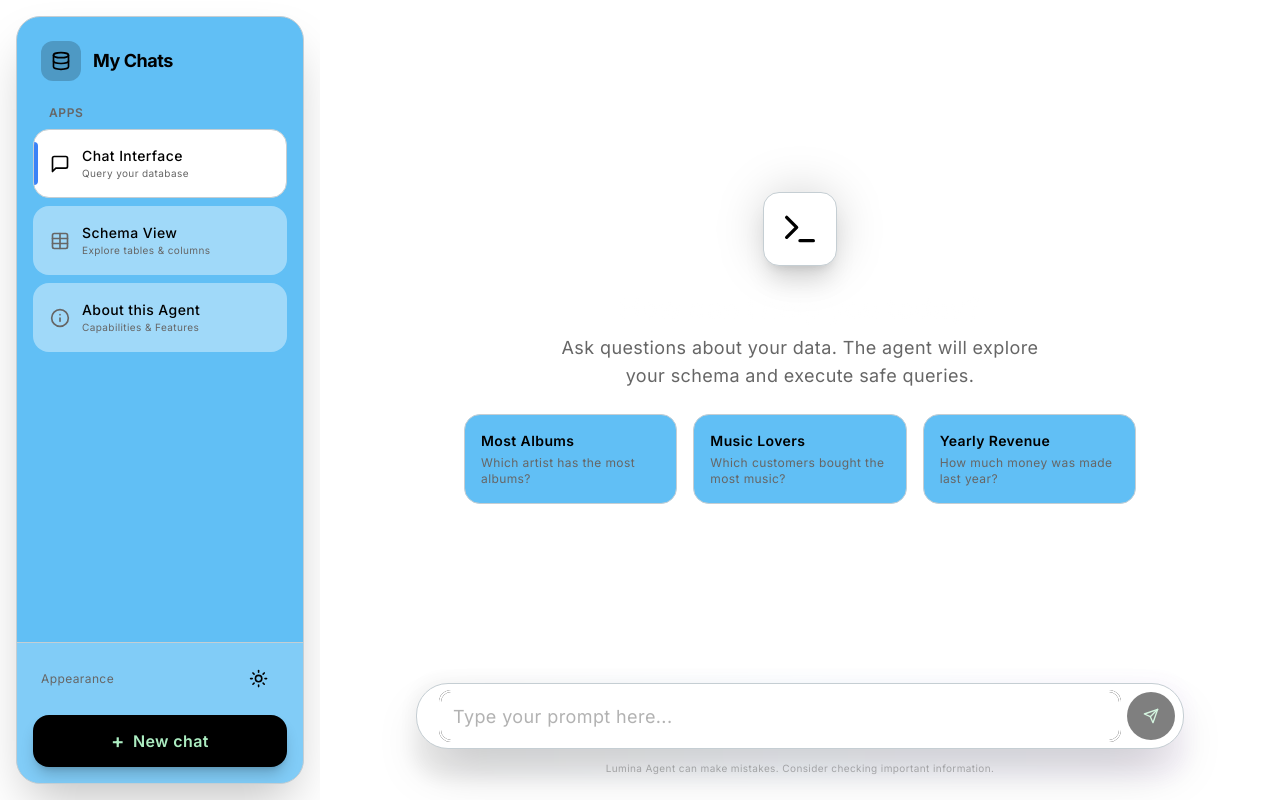
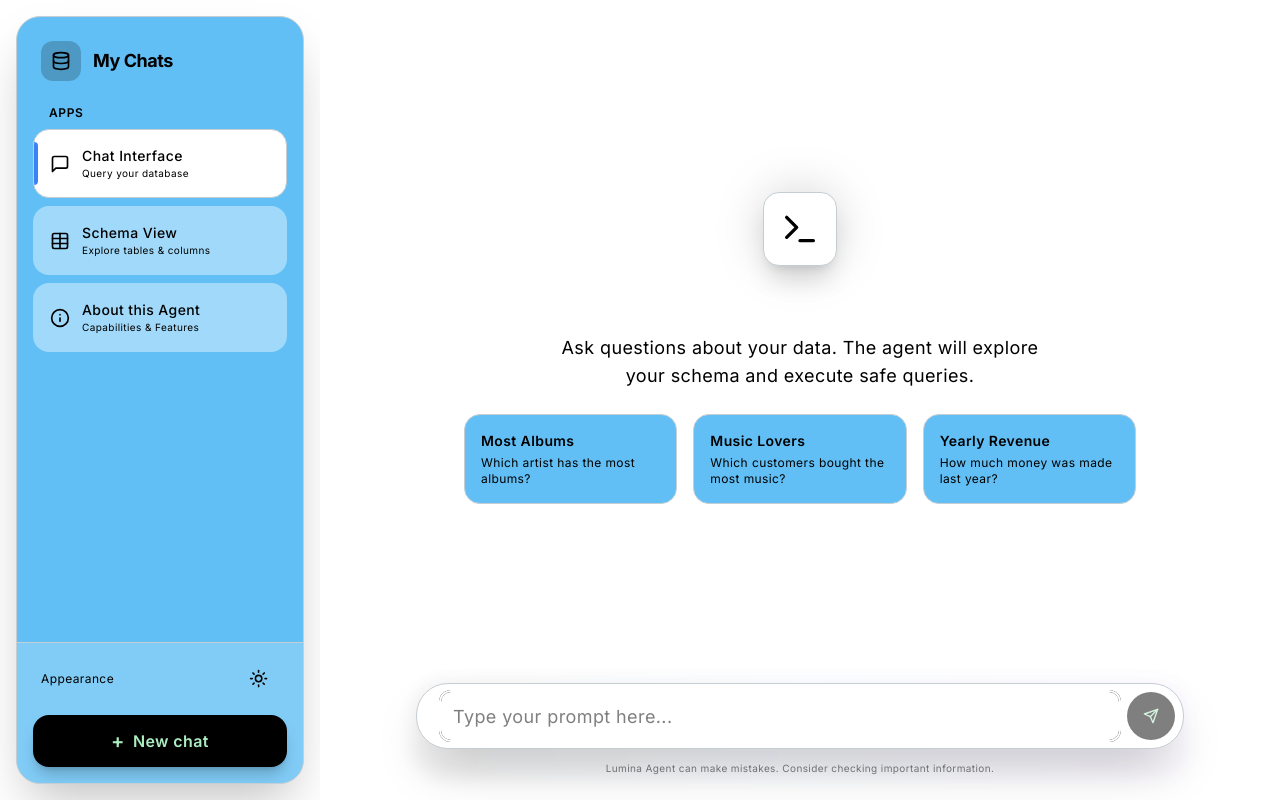
Before and after one commit to Martin082/mcp-supabase-agent, a Next.js app: page / in a window 1280 px wide. Built offline with nearby package versions, Linux system fonts and the light colour scheme.

Commit message:
Set muted foreground to pure black for all text

```diff
--- a/app/globals.css
+++ b/app/globals.css
@@ -27,7 +27,7 @@
 
     --muted: 201 13% 90%;
     /* Lighter version of #c6cfd4 */
-    --muted-foreground: 0 0% 40%;
+    --muted-foreground: 0 0% 0%;
 
     --accent: 140 63% 80%;
     /* #adedc2 (Green) */
```
